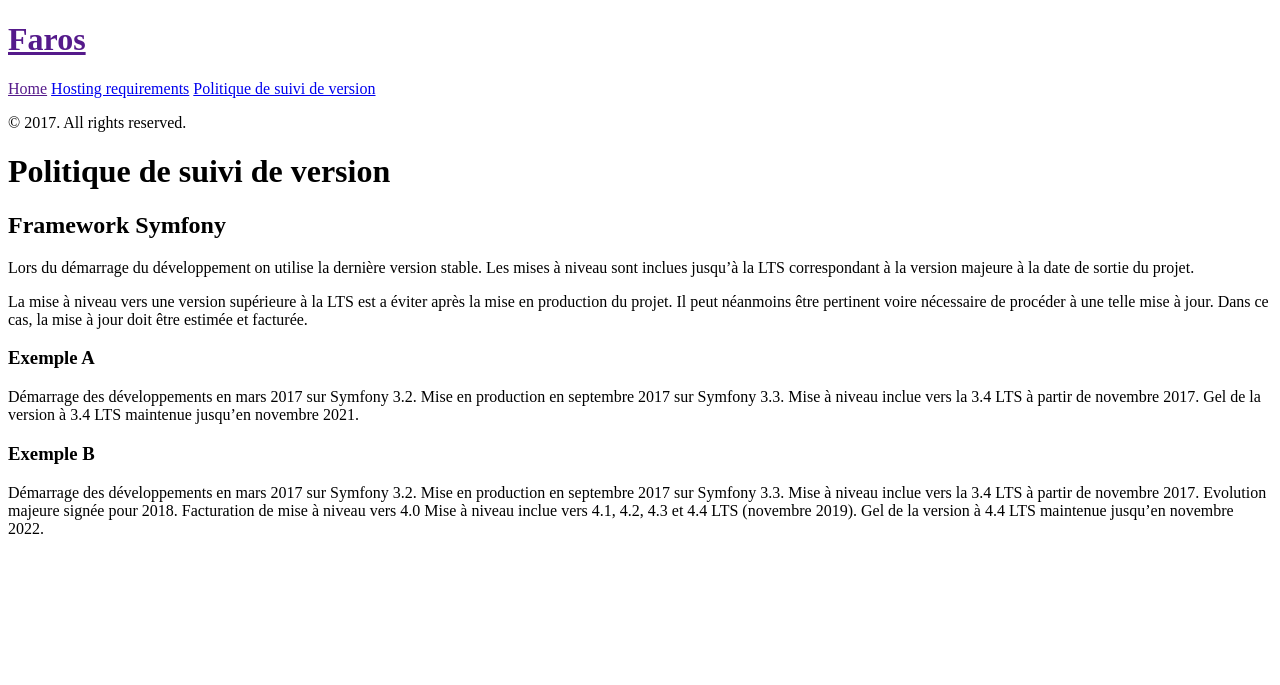
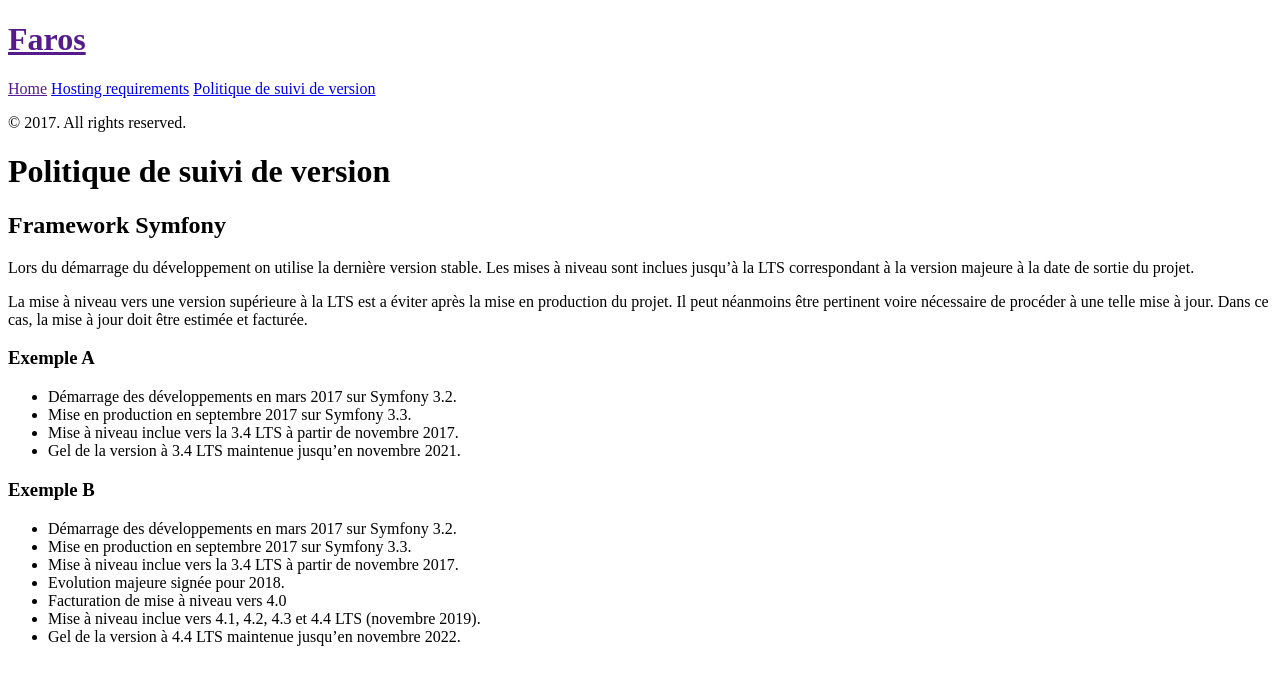
Before and after one commit to le-phare/le-phare.github.io, a Jekyll site: the page built from roadmap/index.md, in a window 1280 px wide. Shown: the top 685 px of the page. Built offline with Jekyll 4.4.1, drawn with Linux system fonts in a browser that asks for light colours.

```diff
--- a/roadmap/index.md
+++ b/roadmap/index.md
@@ -14,17 +14,17 @@ doit être estimée et facturée.
 
 ### Exemple A
 
-Démarrage des développements en mars 2017 sur Symfony 3.2.
-Mise en production en septembre 2017 sur Symfony 3.3.
-Mise à niveau inclue vers la 3.4 LTS à partir de novembre 2017.
-Gel de la version à 3.4 LTS maintenue jusqu'en novembre 2021.
+ * Démarrage des développements en mars 2017 sur Symfony 3.2.
+ * Mise en production en septembre 2017 sur Symfony 3.3.
+ * Mise à niveau inclue vers la 3.4 LTS à partir de novembre 2017.
+ * Gel de la version à 3.4 LTS maintenue jusqu'en novembre 2021.
 
 ### Exemple B
 
-Démarrage des développements en mars 2017 sur Symfony 3.2.
-Mise en production en septembre 2017 sur Symfony 3.3.
-Mise à niveau inclue vers la 3.4 LTS à partir de novembre 2017.
-Evolution majeure signée pour 2018.
-Facturation de mise à niveau vers 4.0
-Mise à niveau inclue vers 4.1, 4.2, 4.3 et 4.4 LTS (novembre 2019).
-Gel de la version à 4.4 LTS maintenue jusqu'en novembre 2022.
+ * Démarrage des développements en mars 2017 sur Symfony 3.2.
+ * Mise en production en septembre 2017 sur Symfony 3.3.
+ * Mise à niveau inclue vers la 3.4 LTS à partir de novembre 2017.
+ * Evolution majeure signée pour 2018.
+ * Facturation de mise à niveau vers 4.0
+ * Mise à niveau inclue vers 4.1, 4.2, 4.3 et 4.4 LTS (novembre 2019).
+ * Gel de la version à 4.4 LTS maintenue jusqu'en novembre 2022.
```
